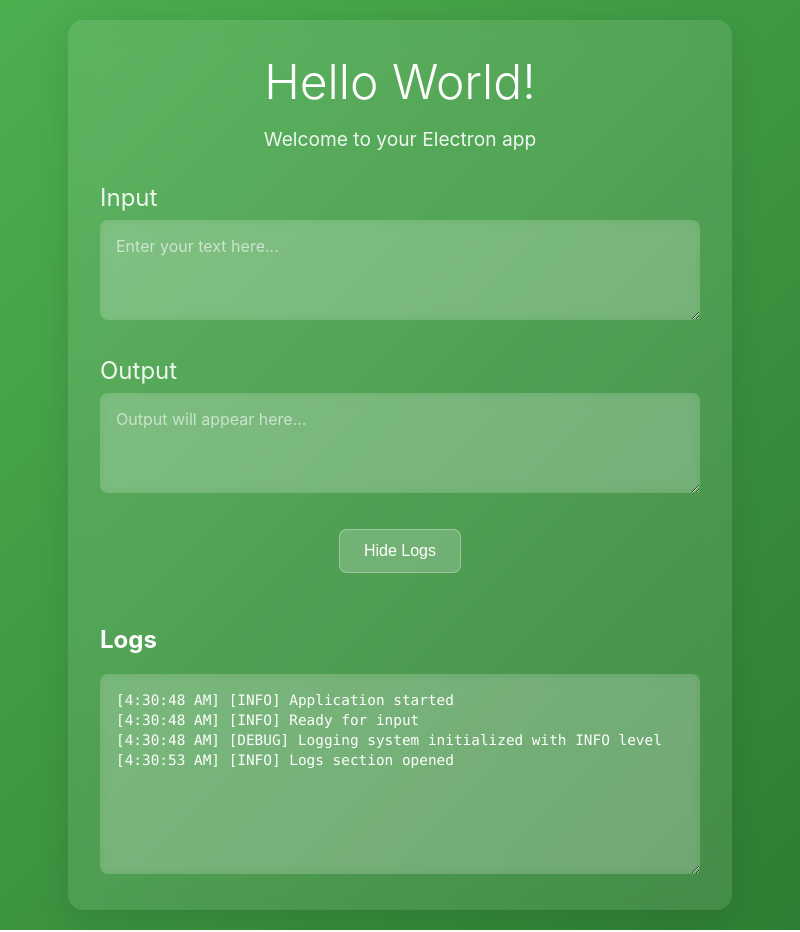
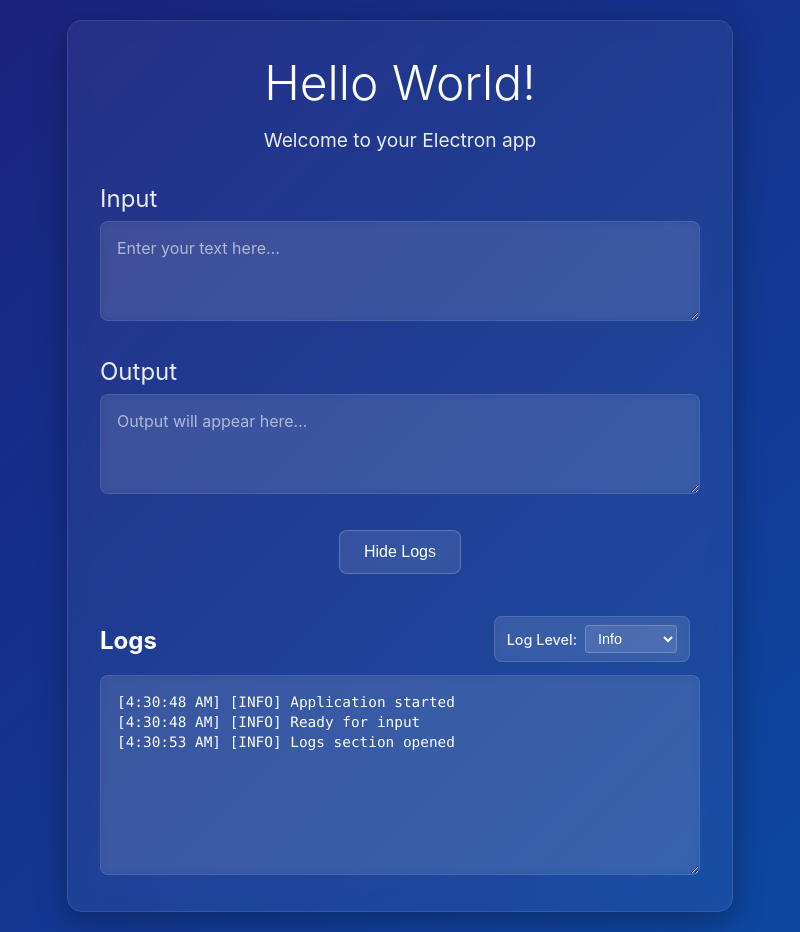
Before and after one commit to kp1349/learn_electron, an Electron app: page index.html in a window 800 px wide. Both pictures are taken after a click on the button "Show Logs". Drawn offline with Linux system fonts and the light colour scheme.

Commit message:
it's now blue

```diff
--- a/index.html
+++ b/index.html
@@ -26,6 +26,15 @@
         <div id="logsSection" class="logs-section hidden">
             <h2>Logs</h2>
             <textarea id="logs" placeholder="Logs will appear here..." readonly></textarea>
+            <div class="log-filter">
+                <label for="logLevelFilter">Log Level:</label>
+                <select id="logLevelFilter" class="log-level-select">
+                    <option value="DEBUG">Debug</option>
+                    <option value="INFO" selected>Info</option>
+                    <option value="WARNING">Warning</option>
+                    <option value="ERROR">Error</option>
+                </select>
+            </div>
         </div>
     </div>
 
--- a/logger.js
+++ b/logger.js
@@ -10,6 +10,12 @@ const LogLevel = {
 
 // Default log level
 let currentLogLevel = LogLevel.INFO;
+
+// Log filter level for renderer process
+let logFilterLevel = LogLevel.INFO;
+
+// Store all logs for filtering in renderer process
+let allLogs = [];
 
 // Check if we're in Node.js (main process) or browser (renderer process)
 const isNode = typeof process !== 'undefined' && process.versions && process.versions.node;
@@ -44,11 +50,44 @@ function log(message, level = LogLevel.INFO) {
     const logEntry = `[${timestamp}] ${levelText} ${message}`;
     console.log(`%c${logEntry}`, `color: ${color}; font-weight: bold;`);
 
-    // If we have a logs textarea, add to it
+    // Store log entry for filtering
+    allLogs.push({ entry: logEntry, level: level });
+
+    // If we have a logs textarea, add to it (with filtering)
     if (typeof window !== 'undefined' && window.logsTextarea) {
-      window.logsTextarea.value += logEntry + '\n';
-      window.logsTextarea.scrollTop = window.logsTextarea.scrollHeight;
+      if (shouldShowLog(level)) {
+        window.logsTextarea.value += logEntry + '\n';
+        window.logsTextarea.scrollTop = window.logsTextarea.scrollHeight;
+      }
     }
+  }
+}
+
+// Check if log should be shown based on filter level
+function shouldShowLog(level) {
+  const levelOrder = [LogLevel.DEBUG, LogLevel.INFO, LogLevel.WARNING, LogLevel.ERROR];
+  const filterIndex = levelOrder.indexOf(logFilterLevel);
+  const logIndex = levelOrder.indexOf(level);
+  return logIndex >= filterIndex;
+}
+
+// Apply log filter and refresh display
+function applyLogFilter(filterLevel) {
+  logFilterLevel = filterLevel;
+
+  if (typeof window !== 'undefined' && window.logsTextarea) {
+    // Clear current display
+    window.logsTextarea.value = '';
+
+    // Re-add filtered logs
+    allLogs.forEach(log => {
+      if (shouldShowLog(log.level)) {
+        window.logsTextarea.value += log.entry + '\n';
+      }
+    });
+
+    // Scroll to bottom
+    window.logsTextarea.scrollTop = window.logsTextarea.scrollHeight;
   }
 }
 
@@ -106,6 +145,7 @@ if (isNode) {
     logWarning,
     logError,
     setLogLevel,
-    getLogLevel
+    getLogLevel,
+    applyLogFilter
   };
 }
--- a/script.js
+++ b/script.js
@@ -11,7 +11,7 @@ document.addEventListener('DOMContentLoaded', function() {
     window.logsTextarea = logs;
 
     // Import logging functions from the shared logger
-    const { logInfo, logDebug, logWarning, logError } = window.Logger;
+    const { logInfo, logDebug, logWarning, logError, applyLogFilter } = window.Logger;
 
     // Toggle logs section
     toggleBtn.addEventListener('click', function() {
@@ -28,6 +28,14 @@ document.addEventListener('DOMContentLoaded', function() {
             toggleBtn.textContent = 'Show Logs';
             logInfo('Logs section closed');
         }
+    });
+
+    // Handle log level filter
+    const logLevelFilter = document.getElementById('logLevelFilter');
+    logLevelFilter.addEventListener('change', function() {
+        const selectedLevel = this.value;
+        applyLogFilter(selectedLevel);
+        logInfo(`Log filter changed to: ${selectedLevel}`);
     });
 
     // Handle input changes
--- a/styles.css
+++ b/styles.css
@@ -6,20 +6,21 @@ body {
     justify-content: center;
     align-items: center;
     min-height: 100vh;
-    background: linear-gradient(135deg, #4CAF50 0%, #2E7D32 100%);
+    background: linear-gradient(135deg, #1a237e 0%, #0d47a1 100%);
     color: white;
 }
 
 .container {
     text-align: center;
     padding: 2rem;
-    background: rgba(255, 255, 255, 0.1);
+    background: rgba(255, 255, 255, 0.05);
     border-radius: 15px;
     backdrop-filter: blur(10px);
-    box-shadow: 0 8px 32px rgba(0, 0, 0, 0.1);
+    box-shadow: 0 8px 32px rgba(0, 0, 0, 0.3);
     max-width: 600px;
     width: 100%;
     margin: 20px;
+    border: 1px solid rgba(255, 255, 255, 0.1);
 }
 
 h1 {
@@ -52,7 +53,7 @@ textarea {
     padding: 1rem;
     border: none;
     border-radius: 8px;
-    background: rgba(255, 255, 255, 0.15);
+    background: rgba(255, 255, 255, 0.08);
     color: white;
     font-family: inherit;
     font-size: 1rem;
@@ -60,12 +61,14 @@ textarea {
     box-sizing: border-box;
     backdrop-filter: blur(5px);
     transition: all 0.3s ease;
+    border: 1px solid rgba(255, 255, 255, 0.1);
 }
 
 textarea:focus {
     outline: none;
-    background: rgba(255, 255, 255, 0.2);
-    box-shadow: 0 0 0 2px rgba(255, 255, 255, 0.3);
+    background: rgba(255, 255, 255, 0.12);
+    box-shadow: 0 0 0 2px rgba(244, 67, 54, 0.5);
+    border-color: rgba(244, 67, 54, 0.3);
 }
 
 textarea::placeholder {
@@ -73,8 +76,8 @@ textarea::placeholder {
 }
 
 .toggle-btn {
-    background: rgba(255, 255, 255, 0.2);
-    border: 1px solid rgba(255, 255, 255, 0.3);
+    background: rgba(255, 255, 255, 0.1);
+    border: 1px solid rgba(255, 255, 255, 0.2);
     color: white;
     padding: 0.75rem 1.5rem;
     border-radius: 8px;
@@ -85,7 +88,8 @@ textarea::placeholder {
 }
 
 .toggle-btn:hover {
-    background: rgba(255, 255, 255, 0.3);
+    background: rgba(244, 67, 54, 0.2);
+    border-color: rgba(244, 67, 54, 0.4);
     transform: translateY(-2px);
 }
 
@@ -127,3 +131,57 @@ textarea::placeholder {
 .log-info { color: #4CAF50; }
 .log-warning { color: #FF9800; }
 .log-error { color: #F44336; }
+
+/* Log filter styling */
+.log-filter {
+    position: absolute;
+    top: 10px;
+    right: 10px;
+    display: flex;
+    align-items: center;
+    gap: 8px;
+    background: rgba(255, 255, 255, 0.08);
+    padding: 8px 12px;
+    border-radius: 8px;
+    backdrop-filter: blur(5px);
+    border: 1px solid rgba(255, 255, 255, 0.15);
+}
+
+.log-filter label {
+    font-size: 0.9rem;
+    color: rgba(255, 255, 255, 0.9);
+    font-weight: 500;
+}
+
+.log-level-select {
+    background: rgba(255, 255, 255, 0.1);
+    border: 1px solid rgba(255, 255, 255, 0.2);
+    color: white;
+    padding: 4px 8px;
+    border-radius: 4px;
+    font-size: 0.9rem;
+    cursor: pointer;
+    transition: all 0.3s ease;
+}
+
+.log-level-select:focus {
+    outline: none;
+    background: rgba(255, 255, 255, 0.15);
+    box-shadow: 0 0 0 2px rgba(244, 67, 54, 0.5);
+}
+
+.log-level-select option {
+    background: #1a237e;
+    color: white;
+}
+
+/* Make logs section relative for absolute positioning of filter */
+.logs-section {
+    position: relative;
+    margin-top: 1rem;
+    text-align: left;
+    overflow: hidden;
+    transition: all 0.5s ease;
+    max-height: 0;
+    opacity: 0;
+}
```
